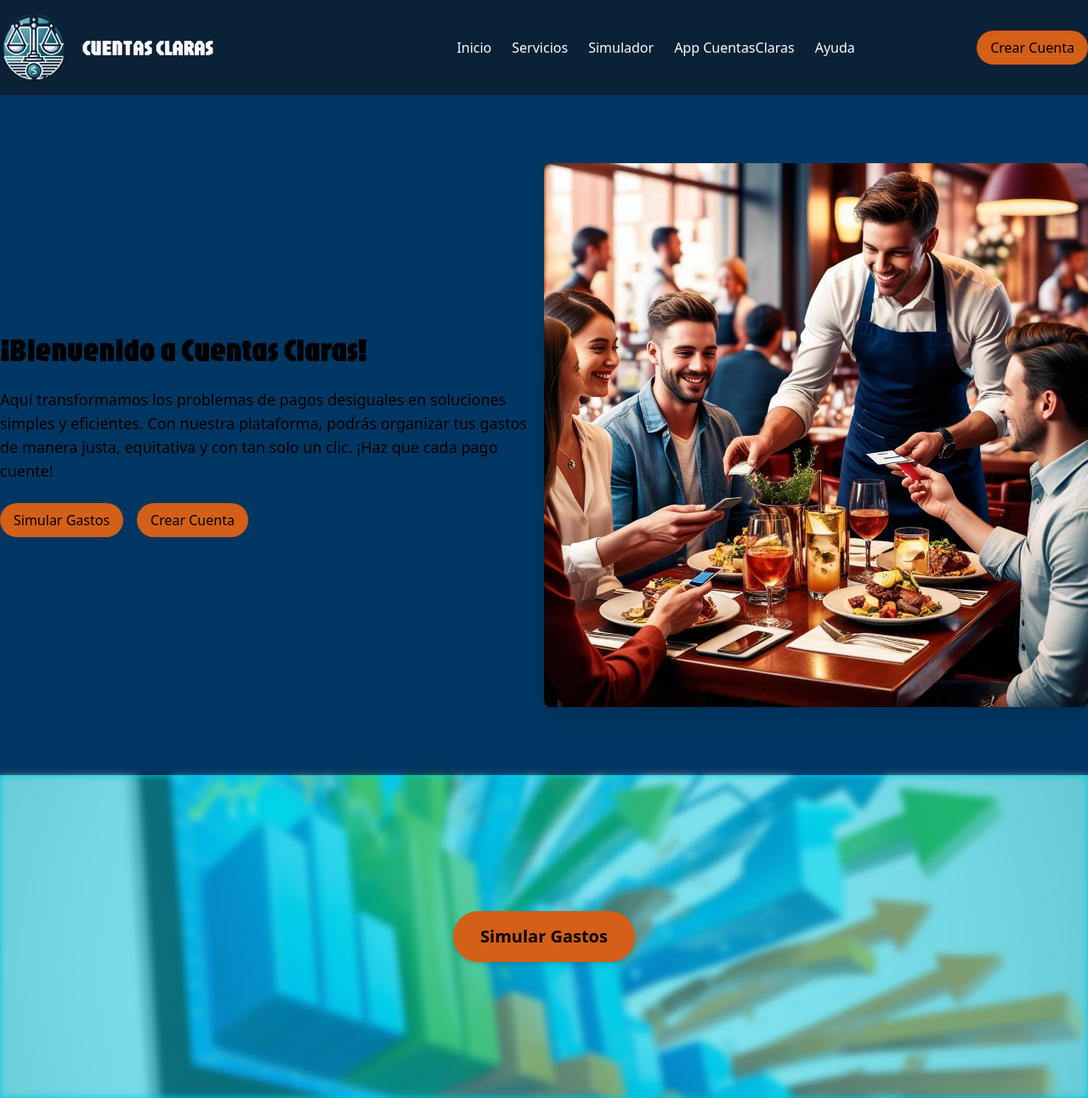
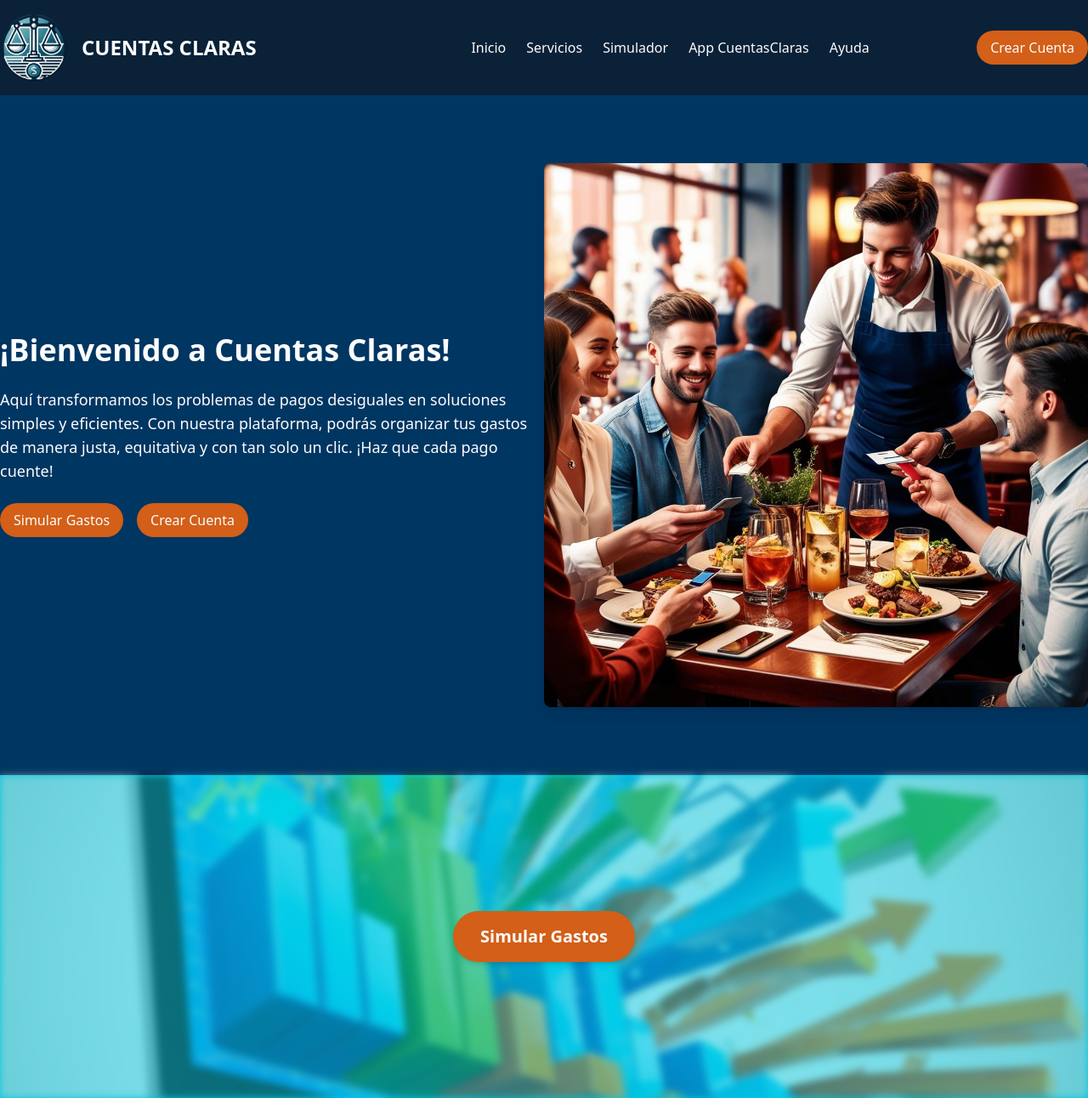
Before and after one commit to jluckmannc/CuentasClaras, a Django app: page / in a window 1280 px wide. Shown: the whole page at 85% size. Run offline with Django 4.2, Linux system fonts and the light colour scheme; parts of the project's set-up code (start-up, migrations or seed data) failed here and were passed over.

Commit message:
fix: agrega cambios al commit anterior

```diff
--- a/templates/balances/home.html
+++ b/templates/balances/home.html
@@ -4,16 +4,16 @@
 {% block title %}Inicio - CuentasClaras{% endblock %}
 
 {% block content %}
-<section class="bg-primary-light py-20 text-neutral-white">
+<section class="bg-primary-light py-20 text-neutral">
     <div class="container mx-auto flex flex-col md:flex-row items-center">
         <div class="md:w-1/2 text-center md:text-left">
-            <h1 class="text-4xl font-bold mb-6 font-title">¡Bienvenido a Cuentas Claras!</h1>
-            <p class="text-lg mb-6">
+            <h1 class="text-4xl font-bold mb-6 text-neutral">¡Bienvenido a Cuentas Claras!</h1>
+            <p class="text-lg mb-6 text-neutral">
                 Aquí transformamos los problemas de pagos desiguales en soluciones simples y eficientes. Con nuestra plataforma, podrás organizar tus gastos de manera justa, equitativa y con tan solo un clic. ¡Haz que cada pago cuente!
             </p>
             <div class="flex justify-center md:justify-start space-x-4">
-                <a href="{% url 'input_data' %}" class="bg-secondary text-neutral-white py-2 px-4 rounded-full hover:bg-secondary-dark">Simular Gastos</a>
-                <a href="#" class="bg-secondary text-neutral-white py-2 px-4 rounded-full hover:bg-secondary-dark">Crear Cuenta</a>
+                <a href="{% url 'input_data' %}" class="bg-secondary text-neutral py-2 px-4 rounded-full hover:bg-secondary-dark">Simular Gastos</a>
+                <a href="#" class="bg-secondary text-neutral py-2 px-4 rounded-full hover:bg-secondary-dark">Crear Cuenta</a>
             </div>
         </div>
         <div class="md:w-1/2 mt-10 md:mt-0">
@@ -27,8 +27,8 @@
       <img src="{% static 'img/flechas_saliendo_pantalla.jpg' %}" alt="Gráfica en pantalla" class="w-full h-full object-cover opacity-50 blur-sm">
   </div>
   <div class="container mx-auto relative z-10 text-center">
-      <div class="bg-secondary text-neutral-white py-4 px-8 rounded-full inline-block shadow-md hover:bg-secondary-dark">
-          <a href="{% url 'input_data' %}" class="text-xl font-bold">Simular Gastos</a>
+      <div class="bg-secondary text-neutral py-4 px-8 rounded-full inline-block shadow-md hover:bg-secondary-dark">
+          <a href="{% url 'input_data' %}" class="text-xl font-bold ">Simular Gastos</a>
       </div>
   </div>
 </section>
--- a/templates/base.html
+++ b/templates/base.html
@@ -11,14 +11,14 @@
 <body class="bg-primary-accent text-primary-dark">
 
     <!-- Navbar -->
-    <nav class="bg-primary text-neutral-white py-4">
+    <nav class="bg-primary text-neutral py-4">
         <div class="container mx-auto flex justify-between items-center">
             <div class="flex items-center gap-4">
               <img src="{% static 'img/logo.png' %}" alt="Logo CuentasClaras"
                   class="h-16 w-16 md:h-20 md:w-20">
-              <h1 class="text-2xl font-title font-bold text-neutral">CUENTAS CLARAS</h1>
+              <h1 class="text-2xl text-neutral font-bold">CUENTAS CLARAS</h1>
             </div>
-            <div class="text-2xl font-title font-bold"></div>
+            <div class="text-2xl text-neutral font-bold"></div>
             <ul class="flex space-x-6">
                 <li><a href="{% url 'home' %}" class="hover:text-neutral-dark text-neutral">Inicio</a></li>
                 <li><a href="#" class="hover:text-neutral-dark text-neutral">Servicios</a></li>
@@ -26,7 +26,7 @@
                 <li><a href="#" class="hover:text-neutral-dark text-neutral">App CuentasClaras</a></li>
                 <li><a href="#" class="hover:text-neutral-dark text-neutral">Ayuda</a></li>
             </ul>
-            <a href="#" class="bg-secondary rounded-full text-neutral-white py-2 px-4 rounded hover:bg-primary">Crear Cuenta</a>
+            <a href="#" class="bg-secondary rounded-full text-neutral py-2 px-4 rounded hover:bg-primary">Crear Cuenta</a>
         </div>
     </nav>
 
@@ -36,7 +36,7 @@
     </main>
 
     <!-- Footer -->
-    <!-- <footer class="bg-primary text-neutral-white py-6">
+    <!-- <footer class="bg-primary text-neutral py-6">
         <div class="container mx-auto text-center">
             <p>&copy; 2025 CuentasClaras. Todos los derechos reservados.</p>
         </div>
--- a/templates/develop/add_expense.html
+++ b/templates/develop/add_expense.html
@@ -7,7 +7,7 @@
     <div id="step-2" class="flex flex-col items-center w-full">
       <div id="expenses-list" class="flex justify-center items-center mb-6 w-full">
         <div id="expense-item" class="flex-col items-center w-1/3 rounded-3xl p-8 bg-primary mb-8">
-          <h3 class="text-xl font-title text-neutral mb-4">Organiza tus gastos</h3>
+          <h3 class="text-xl text-neutral text-neutral mb-4">Organiza tus gastos</h3>
           <label class="block text-lg font-body text-neutral  mb-2">Nombre del gasto</label>
           <input
               type="text"
--- a/templates/develop/add_friends.html
+++ b/templates/develop/add_friends.html
@@ -7,7 +7,7 @@
 <div class="flex justify-center mt-10">
   <div class="flex flex-col w-1/3">
     <div id="step-1" class="flex-col items-center rounded-3xl p-8 bg-primary mb-8">
-      <h3 class="text-xl font-title text-neutral mb-4">¿Cuántos estaban en la actividad?</h3>
+      <h3 class="text-xl text-neutral text-neutral mb-4">¿Cuántos estaban en la actividad?</h3>
       <div id="friends-list" class="mb-6">
           <h4 class="text-l font-body text-neutral mb-3">Agrega a tus amigos</h4>
           <div class="friend-item flex items-center gap-4 mb-3">
```
